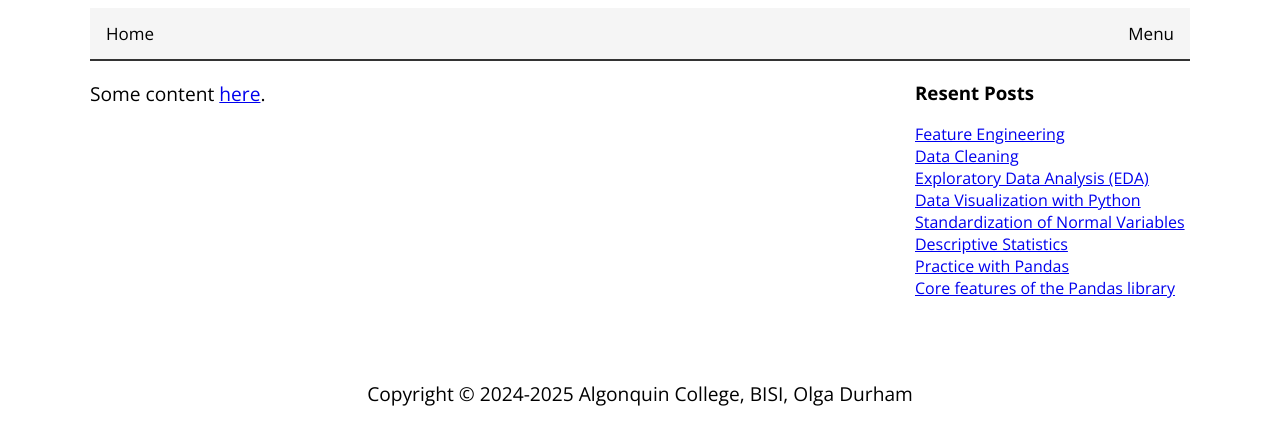
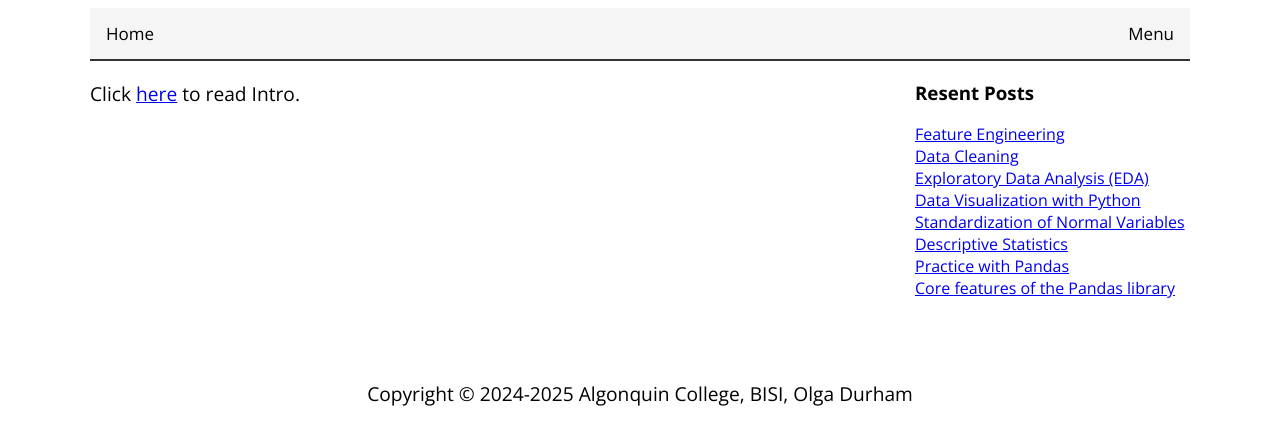
Before and after one commit to shap0011/ml_portfolio, a Jekyll site: the page built from index.md, in a window 1280 px wide. Shown: the top 445 px of the page. Built offline with Jekyll 4.4.1, drawn with Linux system fonts in a browser that asks for light colours.

Commit message:
Adds contend to home page

```diff
--- a/index.md
+++ b/index.md
@@ -6,4 +6,4 @@ layout: home
 permalink: /index.html
 ---
 
-Some content [here]({{ site.baseurl }}/intro.html).
+Click [here]({{ site.baseurl }}/intro.html) to read Intro.
```
